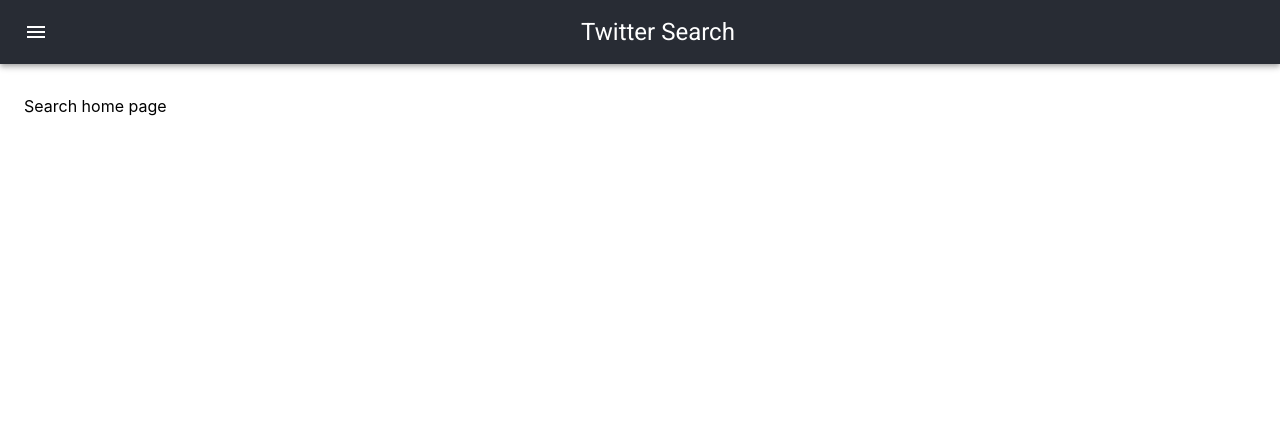
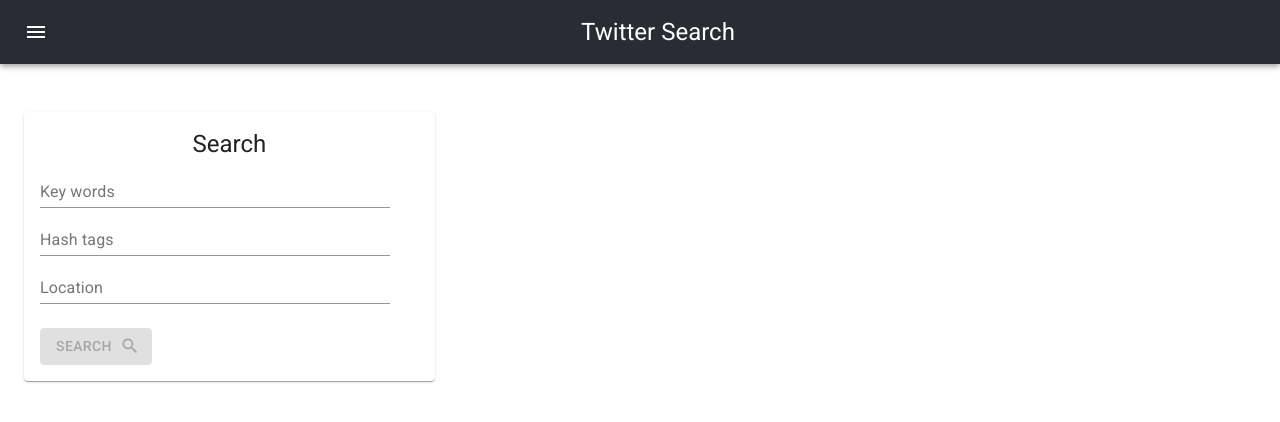
Before and after one commit to adriandurran/sherweb, a React (Create React App) app in the folder client/: page / in a window 1280 px wide. Shown: the top 422 px of the page. Built offline with nearby package versions, Linux system fonts and the light colour scheme.

Commit message:
client - adding in the search form

```diff
--- a/client/public/index.html
+++ b/client/public/index.html
@@ -15,6 +15,10 @@
     <link
       rel="stylesheet"
       href="https://fonts.googleapis.com/css?family=Roboto:300,400,500,700&display=swap"
+    />
+    <link
+      rel="stylesheet"
+      href="https://fonts.googleapis.com/icon?family=Material+Icons"
     />
     <!--
       Notice the use of %PUBLIC_URL% in the tags above.
--- /dev/null
+++ b/client/src/components/twitter/SearchForm.js
@@ -0,0 +1,84 @@
+import React from 'react';
+import { Paper, Typography, TextField, Button, Icon } from '@material-ui/core';
+import { Form, Field } from 'react-final-form';
+import { useDispatch } from 'react-redux';
+
+import styles from '../../css/SearchForm.module.css';
+
+// const required = (value) => (value ? undefined : 'Required');
+
+const TextFieldAdapter = ({ input, meta, ...rest }) => (
+  <TextField
+    {...input}
+    {...rest}
+    onChange={(event, value) => {
+      return input.onChange(event.target.value);
+    }}
+    // errorText={meta.touched ? meta.error : ''}
+  />
+);
+
+const SearchForm = () => {
+  const onSubmit = async (values, form) => {
+    console.log(values);
+    // dispatch(addMessage({ ...values, time: Date.now() }));
+    // returnMsg(values.text);
+    // setTimeout(() => {
+    //     form.reset();
+    // }, 300);
+  };
+
+  return (
+    <Paper className={styles.paper}>
+      <Typography variant="h5" component="h3" className={styles.title}>
+        Search
+      </Typography>
+      <Form
+        onSubmit={onSubmit}
+        render={({ handleSubmit, form, submitting, pristine, values }) => (
+          <form onSubmit={handleSubmit}>
+            <div>
+              <Field
+                name="keywords"
+                component={TextFieldAdapter}
+                type="text"
+                label="Key words"
+                className={styles.textFields}
+              />
+            </div>
+            <div>
+              <Field
+                name="hashtags"
+                component={TextFieldAdapter}
+                label="Hash tags"
+                className={styles.textFields}
+              />
+            </div>
+            <div>
+              <Field
+                name="Location"
+                component={TextFieldAdapter}
+                label="Location"
+                className={styles.textFields}
+              />
+            </div>
+            <div className={styles.sButton}>
+              <Button
+                variant="contained"
+                color="secondary"
+                type="submit"
+                disabled={submitting || pristine}
+                className={styles.button}
+                endIcon={<Icon>search</Icon>}
+              >
+                Search
+              </Button>
+            </div>
+          </form>
+        )}
+      />
+    </Paper>
+  );
+};
+
+export default SearchForm;
--- a/client/src/components/twitter/SearchMain.js
+++ b/client/src/components/twitter/SearchMain.js
@@ -1,9 +1,15 @@
 import React from 'react';
+
+import SearchForm from './SearchForm';
 
 import styles from '../../css/SearchMain.module.css';
 
 const SearchMain = () => {
-  return <div className={styles.wrapper}>Search home page</div>;
+  return (
+    <div className={styles.mainSearch}>
+      <SearchForm />
+    </div>
+  );
 };
 
 export default SearchMain;
--- /dev/null
+++ b/client/src/css/SearchForm.module.css
@@ -0,0 +1,18 @@
+.paper {
+  margin: 1rem 0;
+  padding: 1rem;
+  /* color: white;
+  background-color: #282c34; */
+}
+
+.textFields {
+  width: 350px;
+}
+
+.title {
+  text-align: center;
+}
+
+.sButton {
+  margin-top: 1.5rem;
+}
--- a/client/src/css/SearchMain.module.css
+++ b/client/src/css/SearchMain.module.css
@@ -1,3 +1,4 @@
-/* .wrapper {
-  margin: 2rem 0;
-} */
+.mainSearch {
+  display: grid;
+  grid-template-columns: 1fr 2fr;
+}
```
Also changed, not shown: 1 other file (tests, documents, lock files or other folders).
